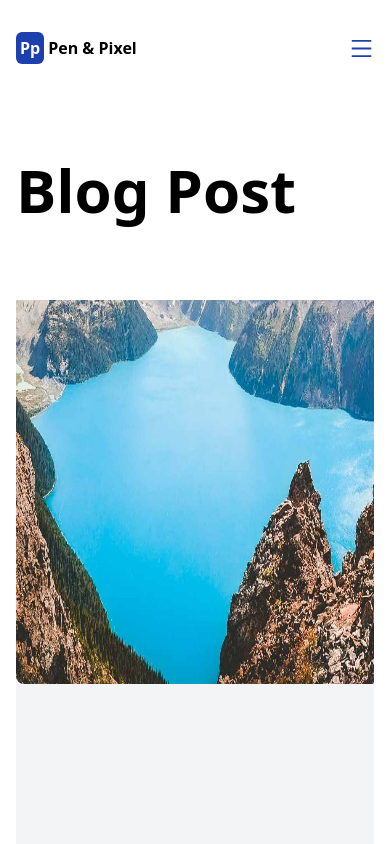
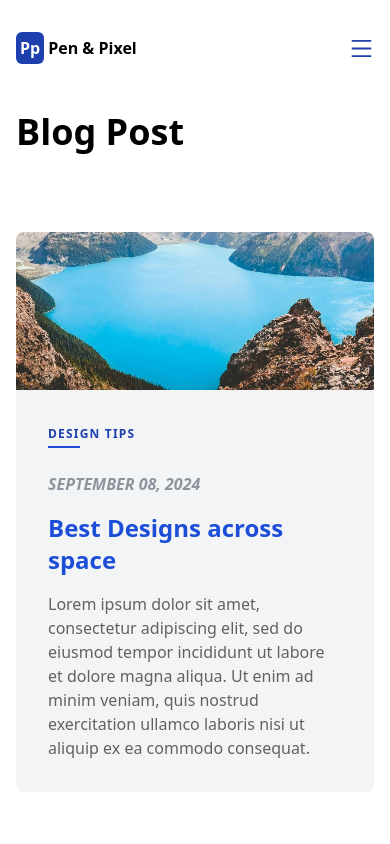
Before and after one commit to Torycd/companyfolio, a React (Create React App) app: page /Blog in a window 390 px wide. Shown: the top 844 px of the page. Built offline with nearby package versions, Linux system fonts and the light colour scheme.

Commit message:
going hard

```diff
--- a/src/components/BlogPageRow/Intro.jsx
+++ b/src/components/BlogPageRow/Intro.jsx
@@ -3,18 +3,18 @@ import intro from "../../images/Intro.jpg";
 
 const Intro = () => {
   return (
-    <div className="mt-40">
-      <h2 className="text-6xl my-20 font-bold">Blog Post</h2>
-      <div className="group flex flex-row  bg-gray-100 rounded-lg">
-        <img className="max-h-96 rounded-bl-lg" src={intro} alt="vlog" />
-        <div className="flex flex-col space-y-4 items-center p-8 md:items-start">
+    <div className="mt-28 md:mt-40">
+      <h2 className="text-4xl md:text-6xl my-20 font-bold">Blog Post</h2>
+      <div className="md:group flex flex-col  md:flex-row bg-gray-100 rounded-lg">
+        <img className="max-h-96 rounded-t-lg md:rounded-t-none md:rounded-bl-lg" src={intro} alt="vlog" />
+        <div className="flex flex-col space-y-4 p-8">
           <h2 className="uppercase text-blue-800 mb-2 text-xs font-bold tracking-widest leading-loose after:content after:block after:border-b-2 after:border-blue-700 after:w-8">
             Design Tips
           </h2>
           <p className="uppercase font-bold text-gray-600 opacity-60 italic">
             September 08, 2024
           </p>
-          <h2 className="font-bold text-2xl group-hover:text-blue-700">Best Designs across space </h2>
+          <h2 className="font-bold text-2xl text-blue-700 md:text-black md:group-hover:text-blue-700  transition-all duration-500">Best Designs across space </h2>
           <p className="font-medium opacity-60" >
             Lorem ipsum dolor sit amet, consectetur adipiscing elit, sed do
             eiusmod tempor incididunt ut labore et dolore magna aliqua. Ut enim
```
